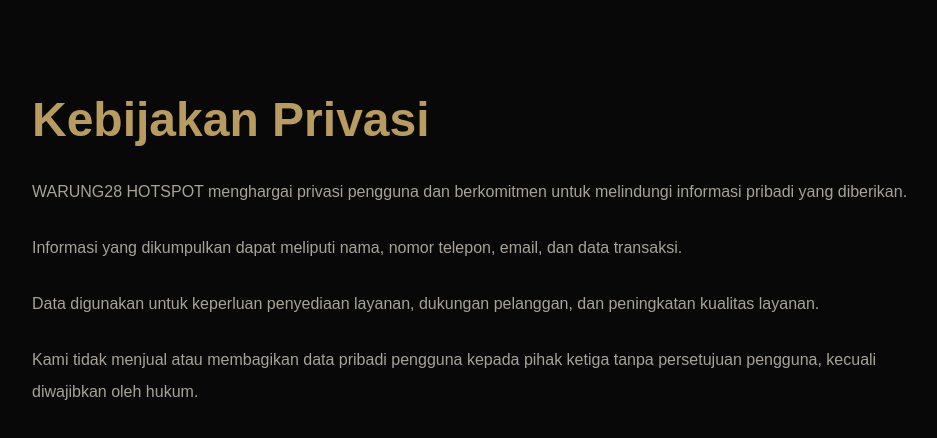
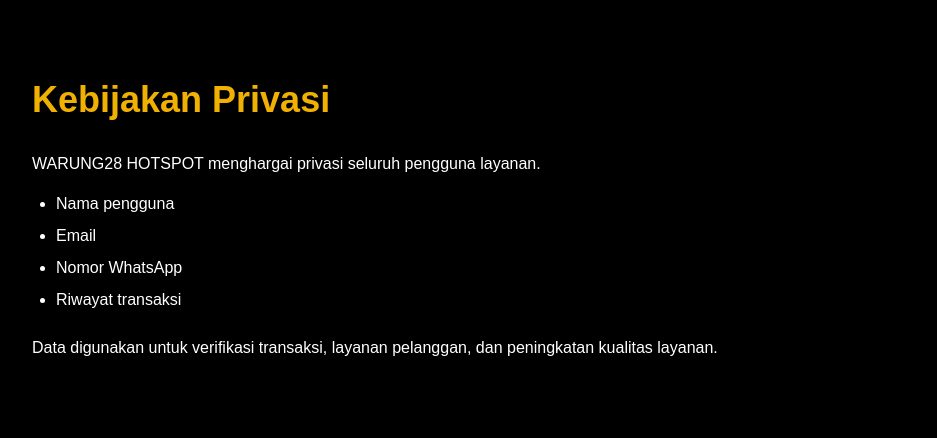
Before and after one commit to havanabulk/wifiwarung, a Next.js app: page /privacy-policy in a window 1280 px wide. Shown: the top 438 px of the page, without its empty margins (160-1097 px from the left). Built offline with nearby package versions, Linux system fonts and the light colour scheme.

Commit message:
Add legal pages for Midtrans verification

```diff
--- a/app/privacy-policy/page.tsx
+++ b/app/privacy-policy/page.tsx
@@ -1,40 +1,27 @@
-export default function PrivacyPolicyPage() {
+export default function TermsPage() {
   return (
-    <main className="min-h-screen bg-[#080808] text-[#f2f0ea]">
-      <section className="px-6 py-24">
-        <div className="mx-auto max-w-4xl">
+    <main className="min-h-screen bg-black text-white px-6 py-20">
+      <div className="max-w-4xl mx-auto">
+        <h1 className="text-4xl font-bold text-yellow-500 mb-8">
+          Kebijakan Privasi
+        </h1>
 
-          <h1 className="text-5xl font-black text-[#b89b5e]">
-            Kebijakan Privasi
-          </h1>
+        <p className="mb-4">
+          WARUNG28 HOTSPOT menghargai privasi seluruh pengguna layanan.
+        </p>
 
-          <div className="mt-8 space-y-6 text-[#a7a39a] leading-8">
+        <ul className="list-disc ml-6 space-y-2">
+          <li>Nama pengguna</li>
+          <li>Email</li>
+          <li>Nomor WhatsApp</li>
+          <li>Riwayat transaksi</li>
+        </ul>
 
-            <p>
-              WARUNG28 HOTSPOT menghargai privasi pengguna dan berkomitmen
-              untuk melindungi informasi pribadi yang diberikan.
-            </p>
-
-            <p>
-              Informasi yang dikumpulkan dapat meliputi nama,
-              nomor telepon, email, dan data transaksi.
-            </p>
-
-            <p>
-              Data digunakan untuk keperluan penyediaan layanan,
-              dukungan pelanggan, dan peningkatan kualitas layanan.
-            </p>
-
-            <p>
-              Kami tidak menjual atau membagikan data pribadi pengguna
-              kepada pihak ketiga tanpa persetujuan pengguna,
-              kecuali diwajibkan oleh hukum.
-            </p>
-
-          </div>
-
-        </div>
-      </section>
+        <p className="mt-6">
+          Data digunakan untuk verifikasi transaksi, layanan pelanggan,
+          dan peningkatan kualitas layanan.
+        </p>
+      </div>
     </main>
   );
 }
```
